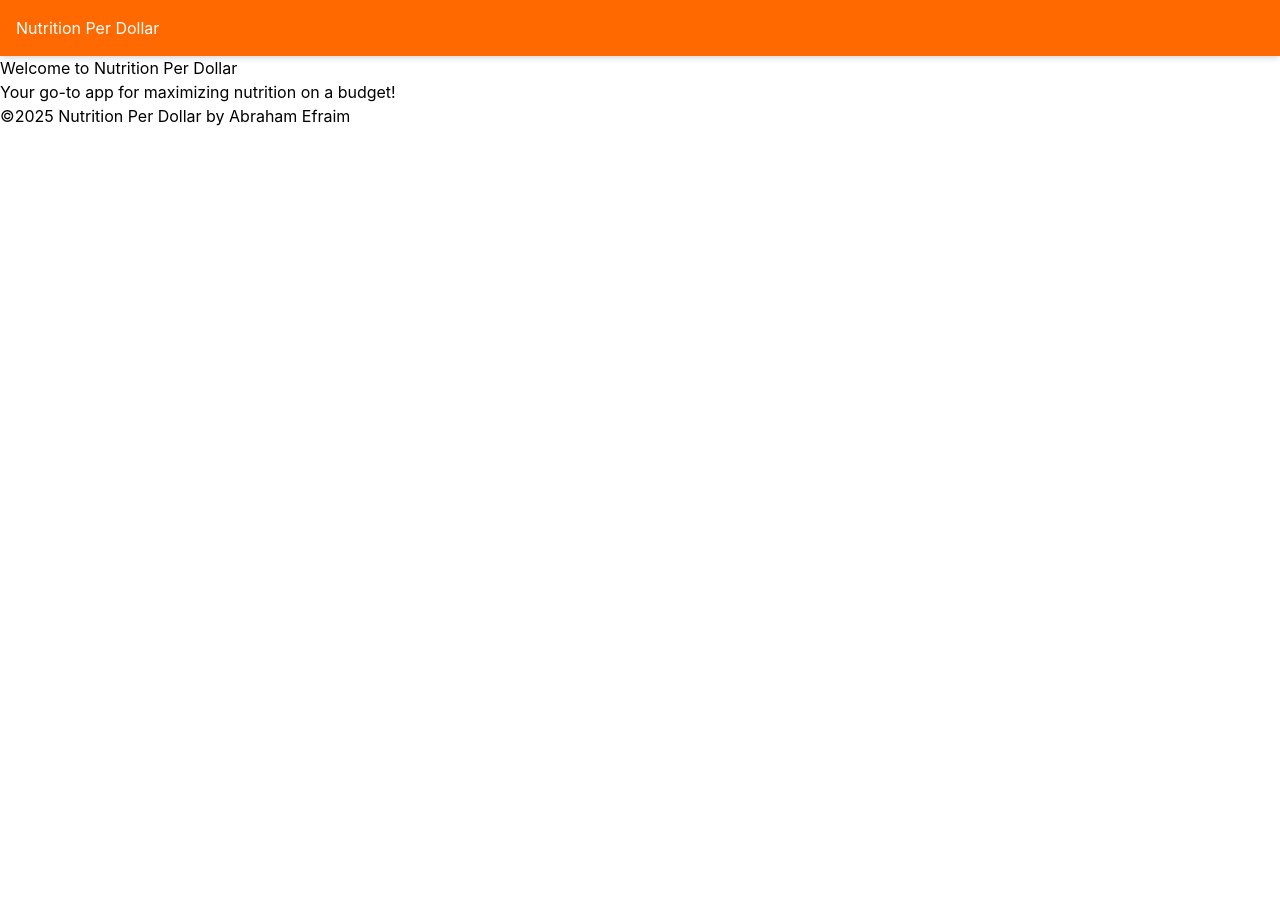
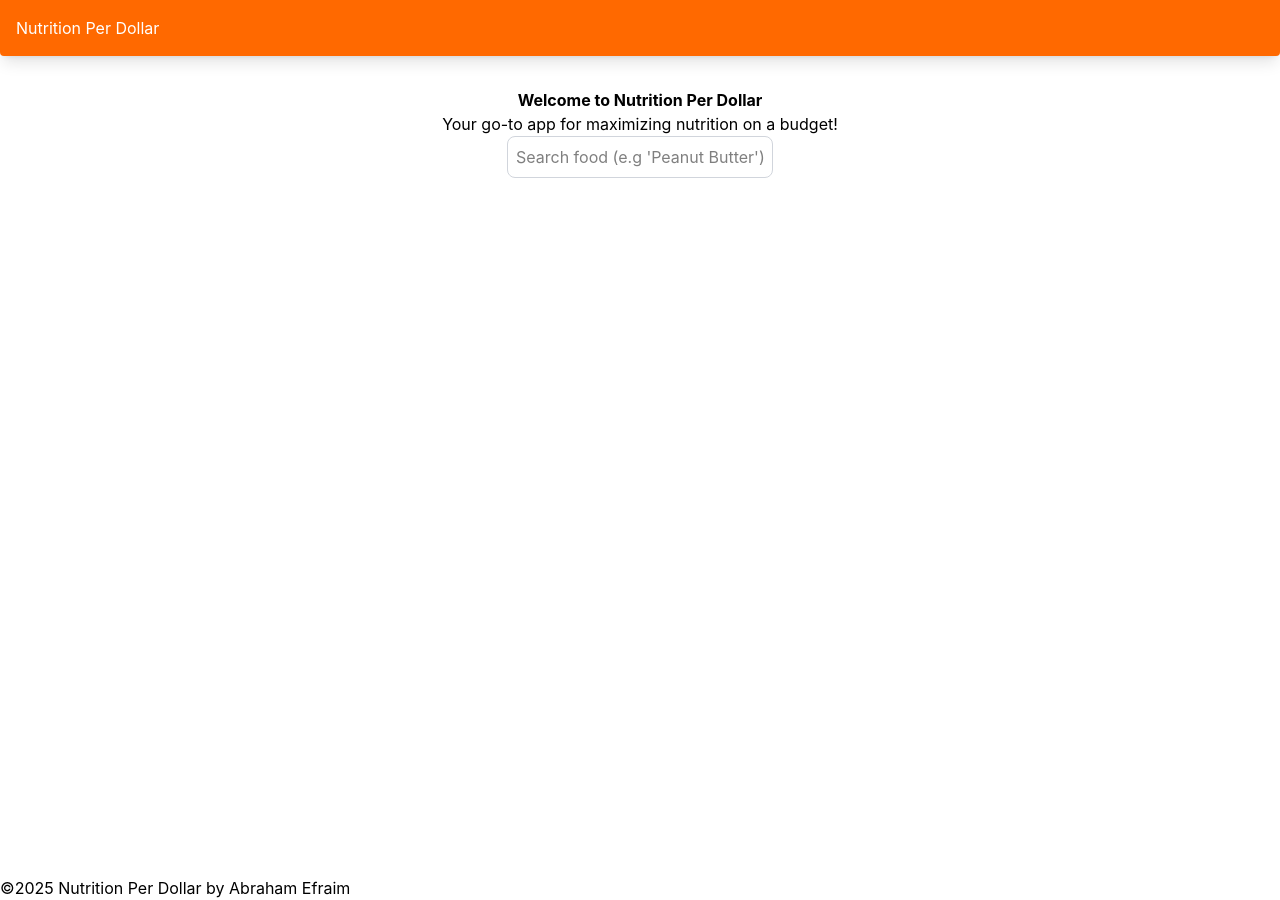
Before and after one commit to reondaze-a/final_project, a React (Vite) app: page / in a window 1280 px wide. Before the commit the page ends 800 px from the top, so only its background shows below. Built offline with nearby package versions, Linux system fonts and the light colour scheme.

Commit message:
Initialized contents

```diff
--- a/src/components/FoodComponents/FoodInputForm.jsx
+++ b/src/components/FoodComponents/FoodInputForm.jsx
@@ -0,0 +1,9 @@
+export default function FoodInputForm() {
+  return (
+    <div className="">
+      <label name="food">
+        <input className="border-1 border-gray-300 rounded-lg p-2" name="food" type="text" placeholder="Search food (e.g 'Peanut Butter')"></input>
+      </label>
+    </div>
+  )
+}
--- a/src/components/Main.jsx
+++ b/src/components/Main.jsx
@@ -1,8 +1,11 @@
+import FoodInputForm from "./FoodComponents/FoodInputForm"
+
 export default function Main() {
   return (
-    <main>
-        <h2>Welcome to Nutrition Per Dollar</h2>
+    <main className="flex flex-col min-h-screen h-screen items-center mt-5 p-3">
+        <h2 className="font-bold">Welcome to Nutrition Per Dollar</h2>
         <p>Your go-to app for maximizing nutrition on a budget!</p>
+        <FoodInputForm />
     </main>
   )
 }
--- a/src/components/Navbar.jsx
+++ b/src/components/Navbar.jsx
@@ -1,7 +1,8 @@
 export default function Navbar() {
   return (
-    <nav className="w-full bg-orange-500 text-white p-4 shadow-md">
-        <h1>Nutrition Per Dollar</h1>
+    <nav className="w-full bg-orange-500 text-white p-4 shadow-lg rounded-b-sm flex justify-between">
+      <h1>Nutrition Per Dollar</h1>
+
     </nav>
-    )
+  );
 }
```
